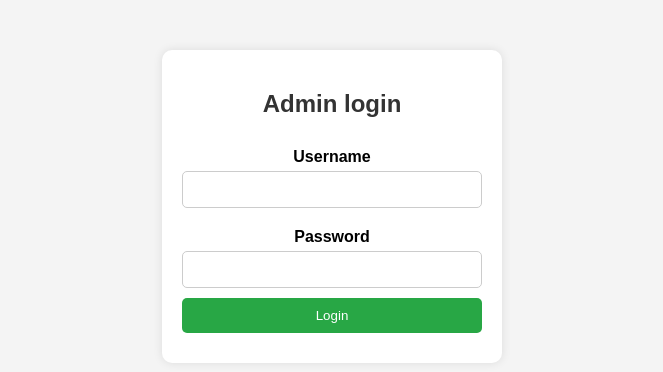
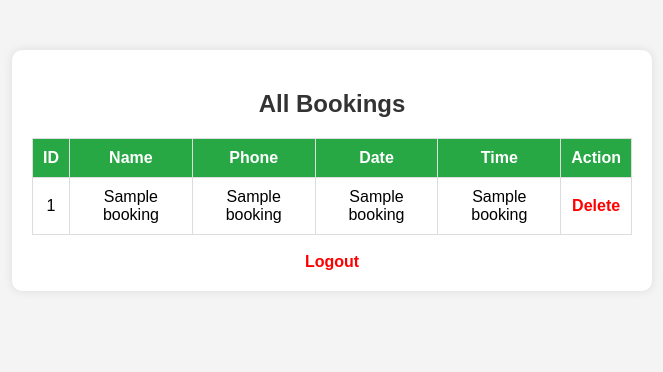
Before and after one commit to kbpramod/booking-flask-app, a Flask app: template templates/bookings.html in a window 1280 px wide. Shown: the top 372 px of the page, without its empty margins (308-971 px from the left). Run offline with Flask 3, Linux system fonts and the light colour scheme; the visitor is signed in with stand-in values (Sample User, id 1); the template is opened without the code that fills it: most values are stand-ins (such as "Sample title", 1, 10 or a date in 2020).

Commit message:
Update bookings.html@1.2

```diff
--- a/templates/bookings.html
+++ b/templates/bookings.html
@@ -5,26 +5,10 @@
     <meta name="viewport" content="width=device-width, initial-scale=1.0">
     <title>Bookings List</title>
     <link rel="stylesheet" href="static/style.css">
-    <style>
-        .container {
-            display: none;
-        }
-    </style>
 </head>
 <body>
-    <div class="login">
-        <h2>Admin login</h2>
-        <form>
-            <label for="user">Username</label>
-            <input type="text" id="user" name="Username"required>
-
-            <label for="password">Password</label>
-            <input type="password" id="password" name="password"required>
-
-            <button type="submit">Login</button>
-        </form>
-
-    </div>
+    {% if session['admin'] %}
+    <!-- Admin Dashboard (Only Visible if Logged In) -->
     <div class="container">
         <h2>All Bookings</h2>
         <table>
@@ -36,6 +20,7 @@
                 <th>Time</th>
                 <th>Action</th>
             </tr>
+            <!-- Example bookings (Replace with actual data from Flask) -->
             {% for booking in bookings %}
             <tr>
                 <td>{{ booking[0] }}</td>
@@ -48,31 +33,26 @@
             {% endfor %}
         </table>
         <br>
-        <a href="/">Go Back</a>
+        <a href="/logout">Logout</a>
     </div>
+
+    {% else %}
+    <!-- Login Form (Only Visible if Not Logged In) -->
+    <div class="login">
+        <h2>Admin Login</h2>
+        {% if error %}
+            <p style="color: red;">{{ error }}</p>
+        {% endif %}
+        <form method="POST">
+            <label for="user">Username</label>
+            <input type="text" id="user" name="Username" required>
+
+            <label for="password">Password</label>
+            <input type="password" id="password" name="password" required>
+
+            <button type="submit">Login</button>
+        </form>
+    </div>
+    {% endif %}
 </body>
-    <script>
-        document.addEventListener("DOMContentLoaded", function() {
-            const form = document.querySelector("form");
-
-            form.addEventListener("submit", function(event) {
-                event.preventDefault(); // Prevent form submission refresh
-
-                const user = document.getElementById("user").value.trim();
-                const pass = document.getElementById("password").value.trim();
-
-                if (!user || !pass) {
-                    alert("Please enter credentials.");
-                }
-
-                if (user == "admin" && pass == "pass"){
-                    document.querySelector(".container").style.display="block";
-                    document.querySelector(".login").style.display="none";
-                    alert("welcome!")
-                } else {
-                    alert("Invalid credentials.")
-                }
-            });
-        });
-    </script>
 </html>
```
